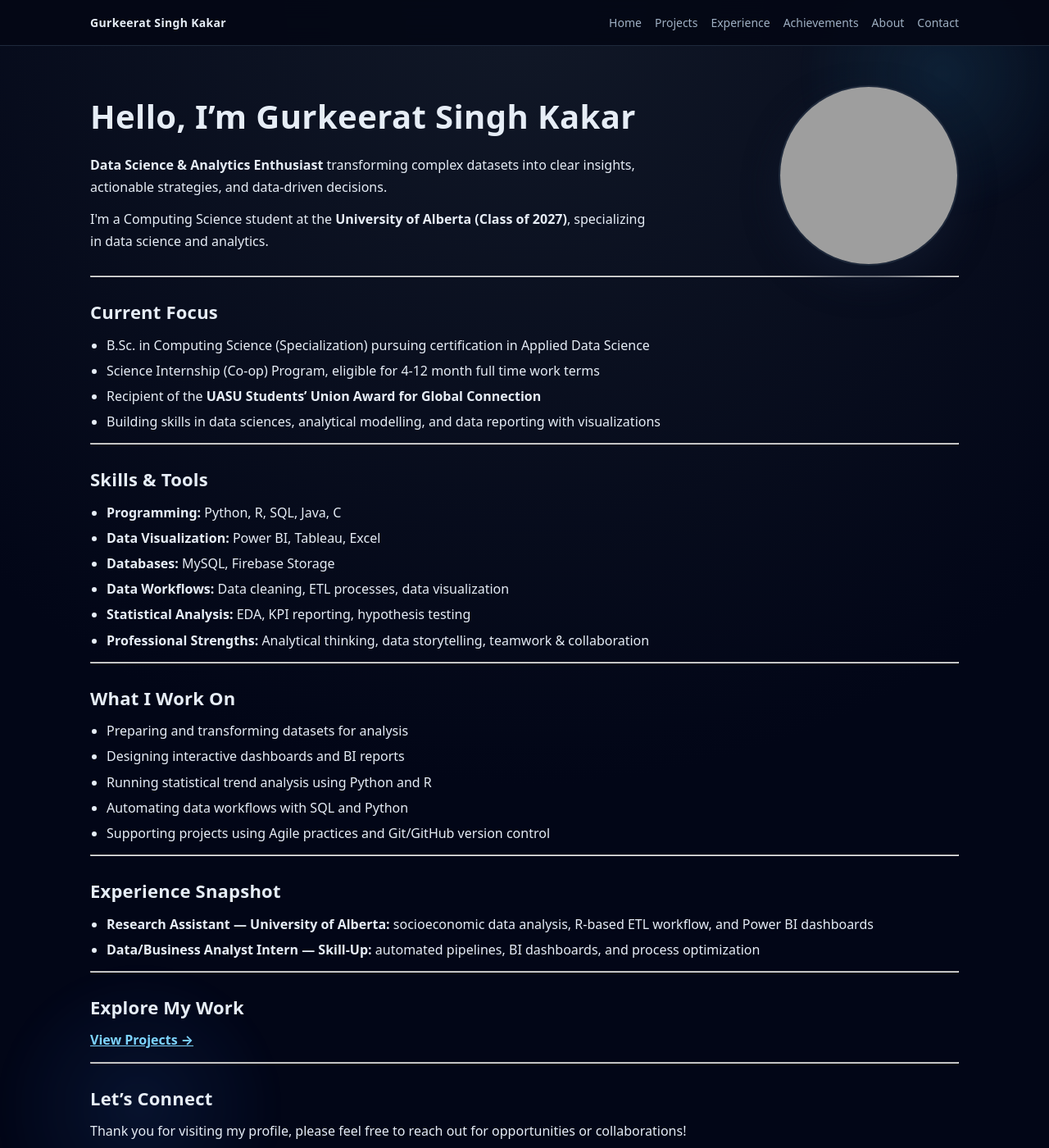
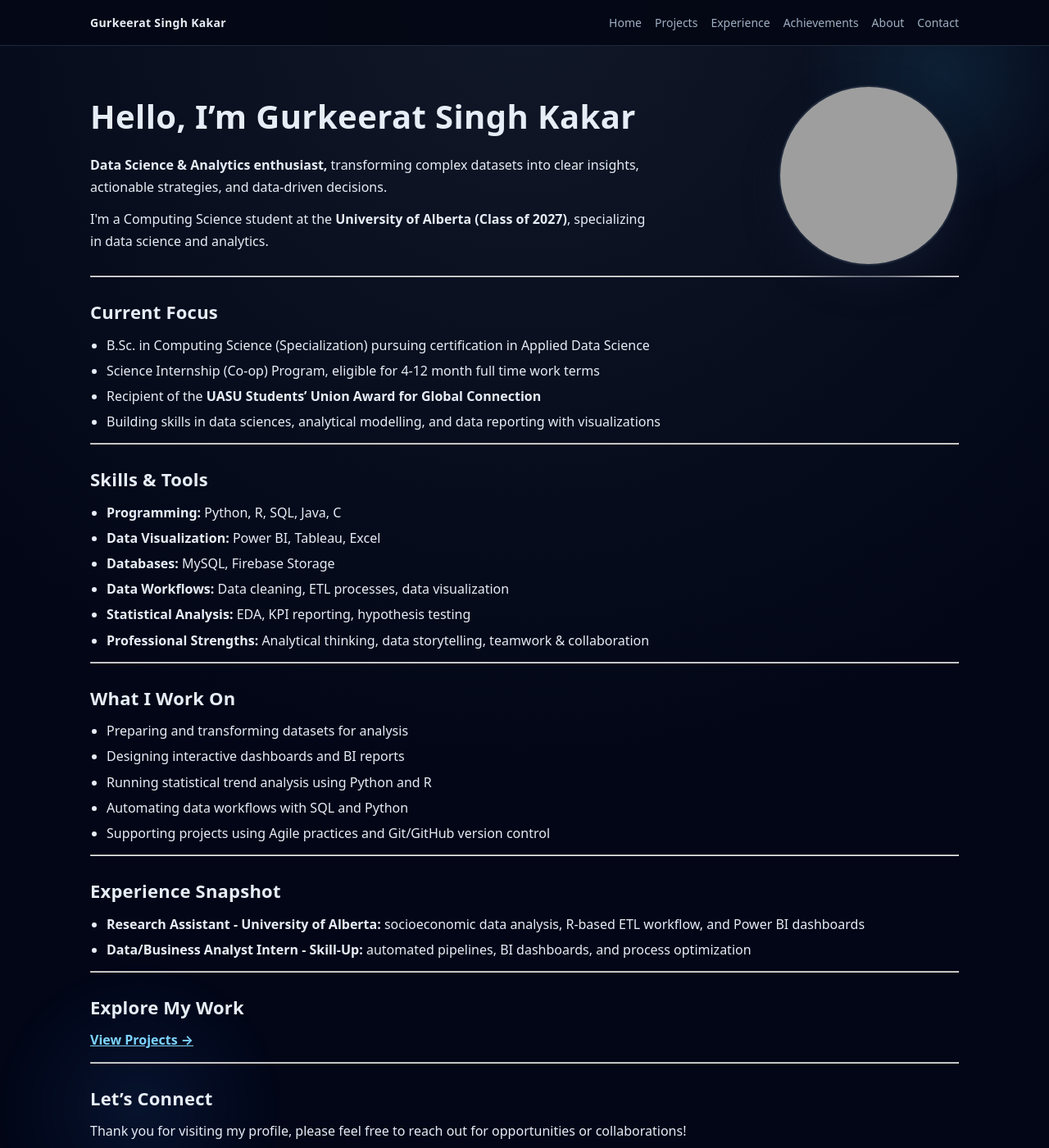
Before and after one commit to Gskakar/.github.io, a Jekyll site: the page built from index.md, in a window 1280 px wide and 1400 px high. Shown: the whole window at 82% size. Built offline with Jekyll 4.4.1, drawn with Linux system fonts in a browser that asks for light colours; grey boxes are pictures that could not be loaded.

Commit message:
Small Changes -11

```diff
--- a/index.md
+++ b/index.md
@@ -6,7 +6,7 @@ title: Home
 <div class="hero">
   <div class="hero-text">
     <h1>Hello, I’m Gurkeerat Singh Kakar</h1>
-    <p><strong>Data Science &amp; Analytics Enthusiast</strong> transforming complex datasets into clear insights, actionable strategies, and data-driven decisions.</p>
+    <p><strong>Data Science &amp; Analytics enthusiast,</strong> transforming complex datasets into clear insights, actionable strategies, and data-driven decisions.</p>
 
     <p>
       I'm a Computing Science student at the <strong>University of Alberta (Class of 2027)</strong>, specializing in data science and analytics.
@@ -48,8 +48,8 @@ title: Home
 ---
 
 ## Experience Snapshot
-- **Research Assistant — University of Alberta:** socioeconomic data analysis, R-based ETL workflow, and Power BI dashboards
-- **Data/Business Analyst Intern — Skill-Up:** automated pipelines, BI dashboards, and process optimization
+- **Research Assistant - University of Alberta:** socioeconomic data analysis, R-based ETL workflow, and Power BI dashboards
+- **Data/Business Analyst Intern - Skill-Up:** automated pipelines, BI dashboards, and process optimization
 
 ---
 
```
Also changed, not shown: awards.md (+1 -1 lines), experience.md (+5 -5 lines).
